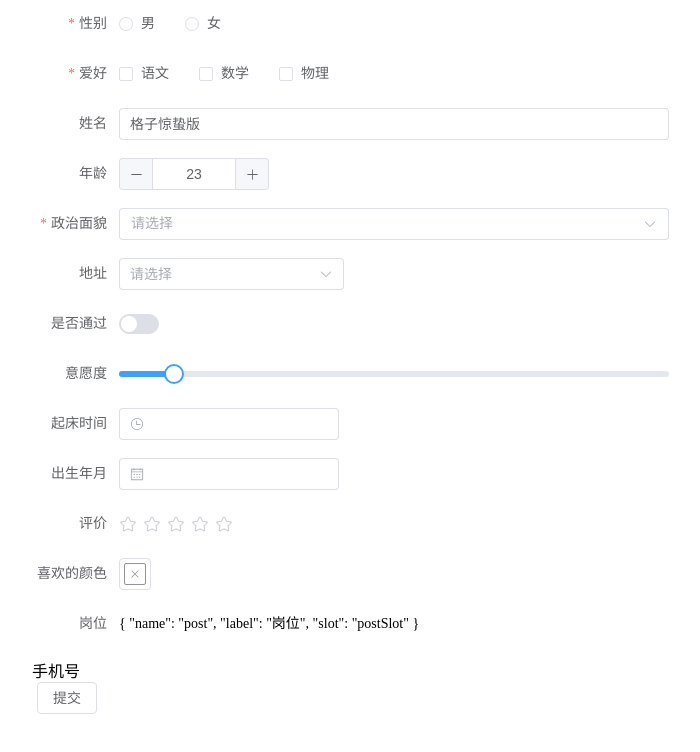
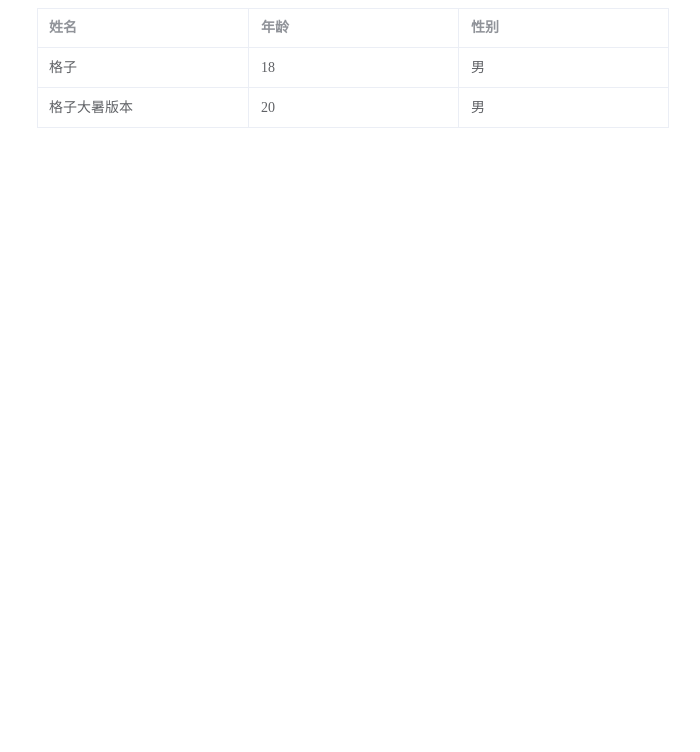
Before and after one commit to sprite-bytes/sprite-forms, a Vue app: page / in a window 1280 px wide. Shown: the top 752 px of the page, without its empty margins (287-987 px from the left). Built offline with nearby package versions, Linux system fonts and the light colour scheme.

Commit message:
feat(SpriteTable): 新增格式化单元格数据

```diff
--- a/examples/App.vue
+++ b/examples/App.vue
@@ -181,11 +181,39 @@ const submitForm = () => {
     console.log(error)
   })
 }
+
+const columns = ref([
+  {
+    name: 'name',
+    label: '姓名',
+  },
+  {
+    name: 'age',
+    label: '年龄'
+  },
+  {
+    name: 'gender',
+    label: '性别',
+    format: () => {
+      return '男'
+    }
+  }
+])
+
+const data = ref([
+  {name: '格子', age: 18, gender: '1'},
+  {name: '格子大暑版本', age: 20, gender: '0'}
+])
+
+const config = ref({
+  border: true,
+})
 </script>
 
 <template>
   <div class="examples-container">
     <SpriteForms
+        v-if="false"
         ref="spriteFormsRef"
         :model="formState"
         :config="formConfig"
@@ -197,8 +225,9 @@ const submitForm = () => {
       <template #mobileSlot>
         <div>手机号</div>
       </template>
+      <el-button @click="submitForm">提交</el-button>
     </SpriteForms>
-    <el-button @click="submitForm">提交</el-button>
+    <SpriteTable :config="config" :columns="columns" :data="data"/>
   </div>
 </template>
 
--- a/examples/main.ts
+++ b/examples/main.ts
@@ -2,7 +2,9 @@ import {createApp} from 'vue'
 import './style.css'
 import ElementPlus from 'element-plus'
 import zhCn from 'element-plus/es/locale/lang/zh-cn'
+// @ts-ignore
 import SpriteForms from "../packages/sprite-forms/index";
+import SpriteTable from "../packages/sprite-table/index";
 
 import 'element-plus/dist/index.css'
 import App from './App.vue'
@@ -13,4 +15,6 @@ app.use(ElementPlus, {
 })
 // @ts-ignore
 app.use(SpriteForms)
+// @ts-ignore
+app.use(SpriteTable)
 app.mount('#app')
--- a/package.json
+++ b/package.json
@@ -5,7 +5,7 @@
     "email": "fl9420@qq.com"
   },
   "private": false,
-  "version": "0.0.5",
+  "version": "0.0.6",
   "type": "module",
   "license": "MIT",
   "description": "A form & table component based on Vue 3 and Element Plus.",
--- a/packages/sprite-table/src/sprite-table.ts
+++ b/packages/sprite-table/src/sprite-table.ts
@@ -0,0 +1 @@
+export * from './types'
--- a/packages/sprite-table/src/sprite-table.vue
+++ b/packages/sprite-table/src/sprite-table.vue
@@ -5,19 +5,31 @@ defineOptions({
   name: 'SpriteTable'
 })
 
+
 defineProps<{
   config?: TableConfig,
   columns: ColumnItems[]
   data: Record<string, any>[]
 }>()
+
+const isFormatColumn = (item: ColumnItems) => {
+  return typeof item?.format === 'function'
+}
 </script>
 
 <template>
-  <el-table :data="data">
+  <el-table :data="data" v-bind="config">
     <template v-for="item in columns" :key="item.prop">
-      <el-table-column :label="item.label" :width="item.width">
+      <el-table-column
+          :label="item.label"
+          :prop="item.name"
+          :width="item.width"
+          v-bind="item.config">
         <template v-if="item.slot" #default="scope">
-          <slot :name="item.slot" :scope="{item, config, value: scope.row[item.prop]}"></slot>
+          <slot :name="item.slot" :scope="{item, config, value: scope.row[item.name]}"></slot>
+        </template>
+        <template v-if="isFormatColumn(item)" #default="scope">
+          {{ item.format(item, scope) }}
         </template>
       </el-table-column>
     </template>
--- a/packages/sprite-table/src/types.ts
+++ b/packages/sprite-table/src/types.ts
@@ -3,8 +3,10 @@ export interface TableConfig {
 }
 
 export interface ColumnItems {
-    prop: string
+    name: string
     label?: string
     width?: string | number
     slot?: string
+    config?: Record<string, any>
+    format?: Function
 }
```
